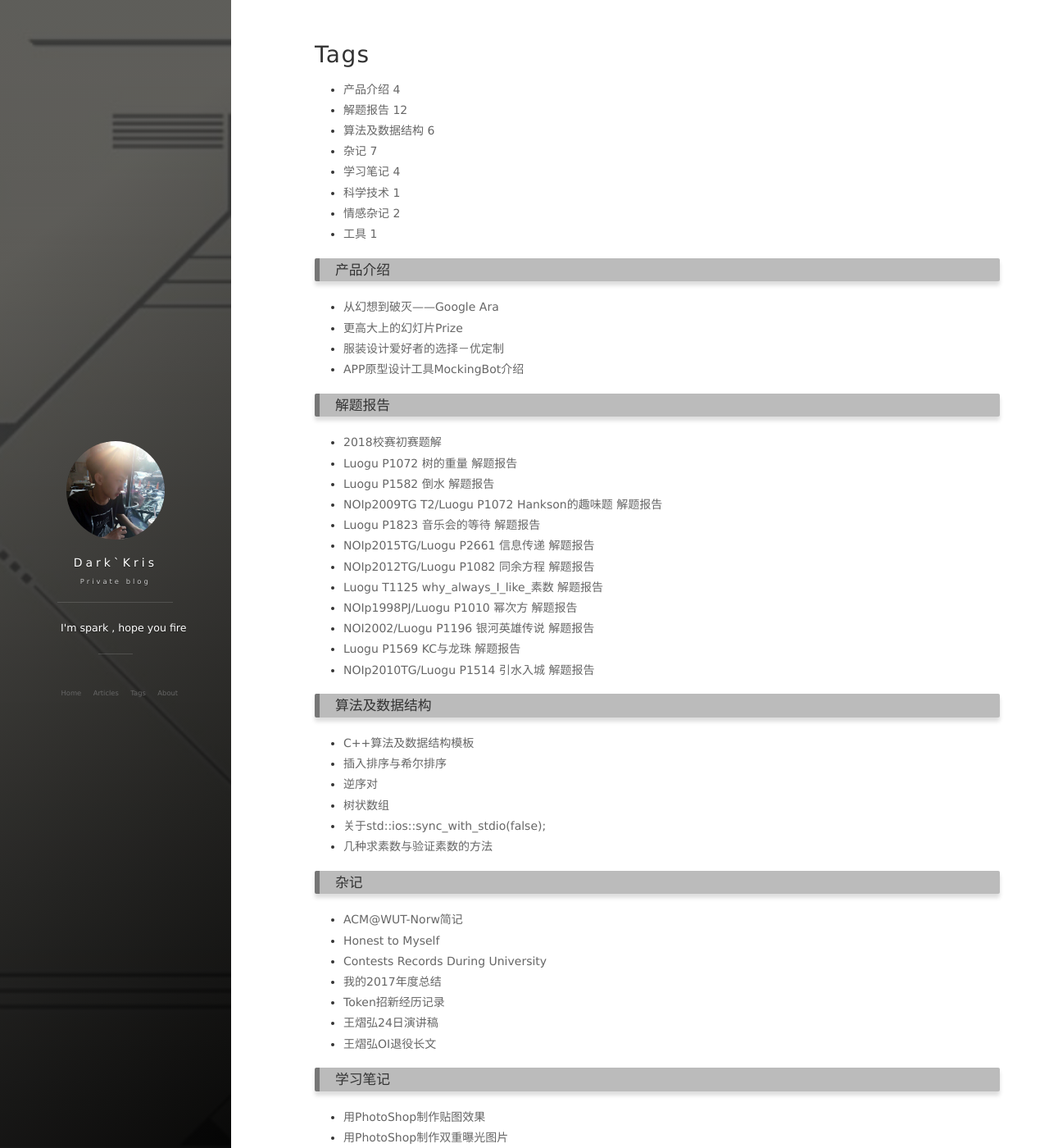
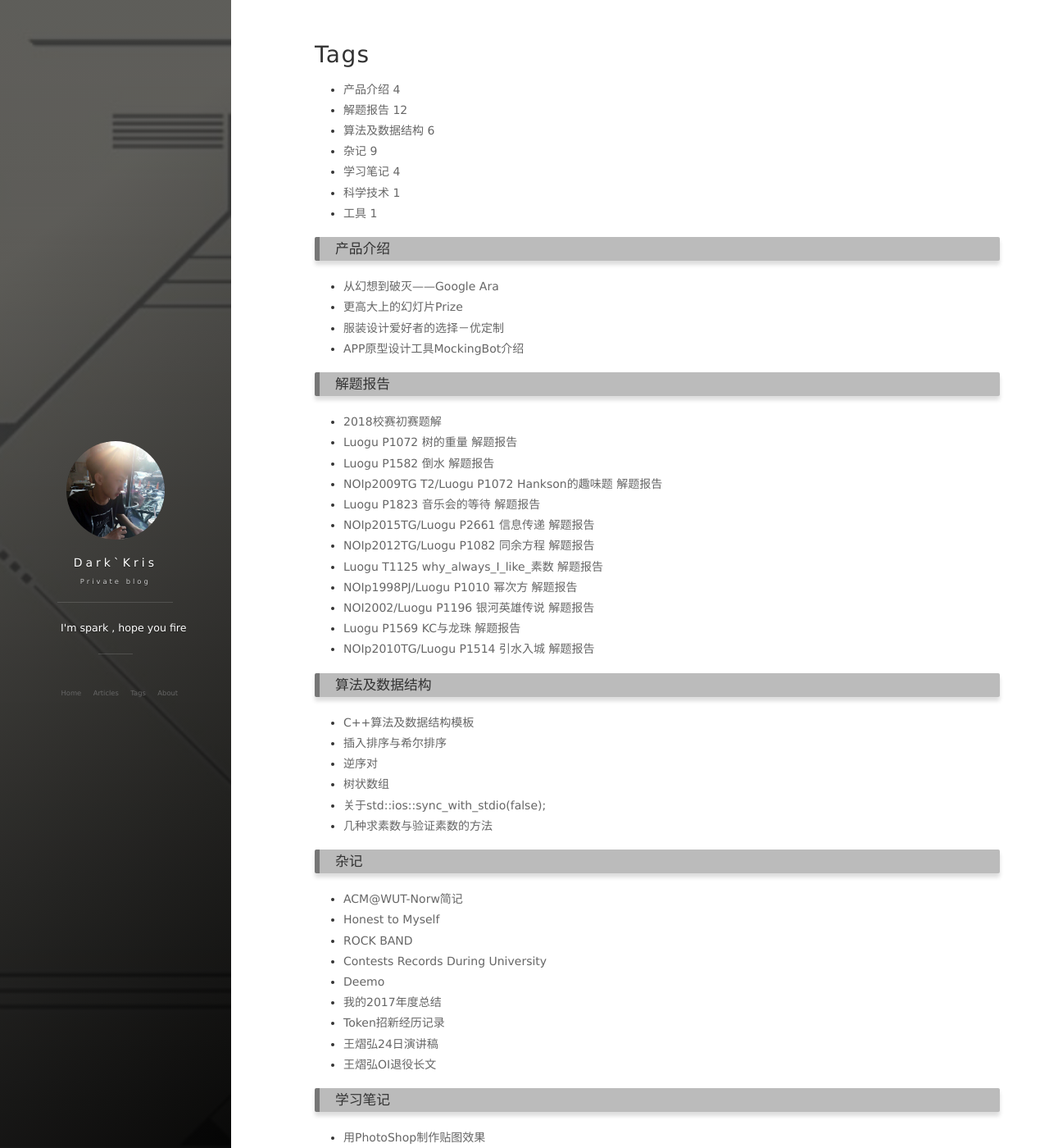
Before and after one commit to DeAntiWang/deantiwang.github.io, a Jekyll site: the page built from tags.html, in a window 1280 px wide and 1400 px high. Shown: the whole window at 82% size. Built offline with Jekyll 4.4.1, drawn with Linux system fonts in a browser that asks for light colours; nearby versions of some CDN libraries; comment, search, counter and statistics services are not loaded.

Commit message:
feat: update tags

```diff
--- a/_posts/2018-1-20-Deemo.md
+++ b/_posts/2018-1-20-Deemo.md
@@ -3,7 +3,7 @@ layout: post
 title: "Deemo"
 date: 2018-1-20
 description: "故事，Deemo"
-tag: 情感杂记
+tag: 杂记
 ---
 
 > 《Deemo》是雷亚公司出品的一款以弹钢琴为主题的音乐游戏，游戏过程中通过不断的完成曲子获得分数会获得整个故事的一部分剧情。最近我终于将Deemo打通关，获得全部剧情后被故事结局催泪成功，现在我将这个故事分享给大家。*(Deemo 3.0完整剧情)*
--- a/_posts/2018-7-12-ROCK BAND.md
+++ b/_posts/2018-7-12-ROCK BAND.md
@@ -3,7 +3,7 @@ layout: post
 title: "ROCK BAND"
 date: 2018-7-28
 description: "ROCK，ONE OK ROCK，Fear and Loathing in Las Vegas"
-tag: 情感杂记
+tag: 杂记
 ---
 
 # ONE OK ROCK
```
Also changed, not shown: images/posts/tensorflow/0.png (added), images/posts/tensorflow/1.png (added).
